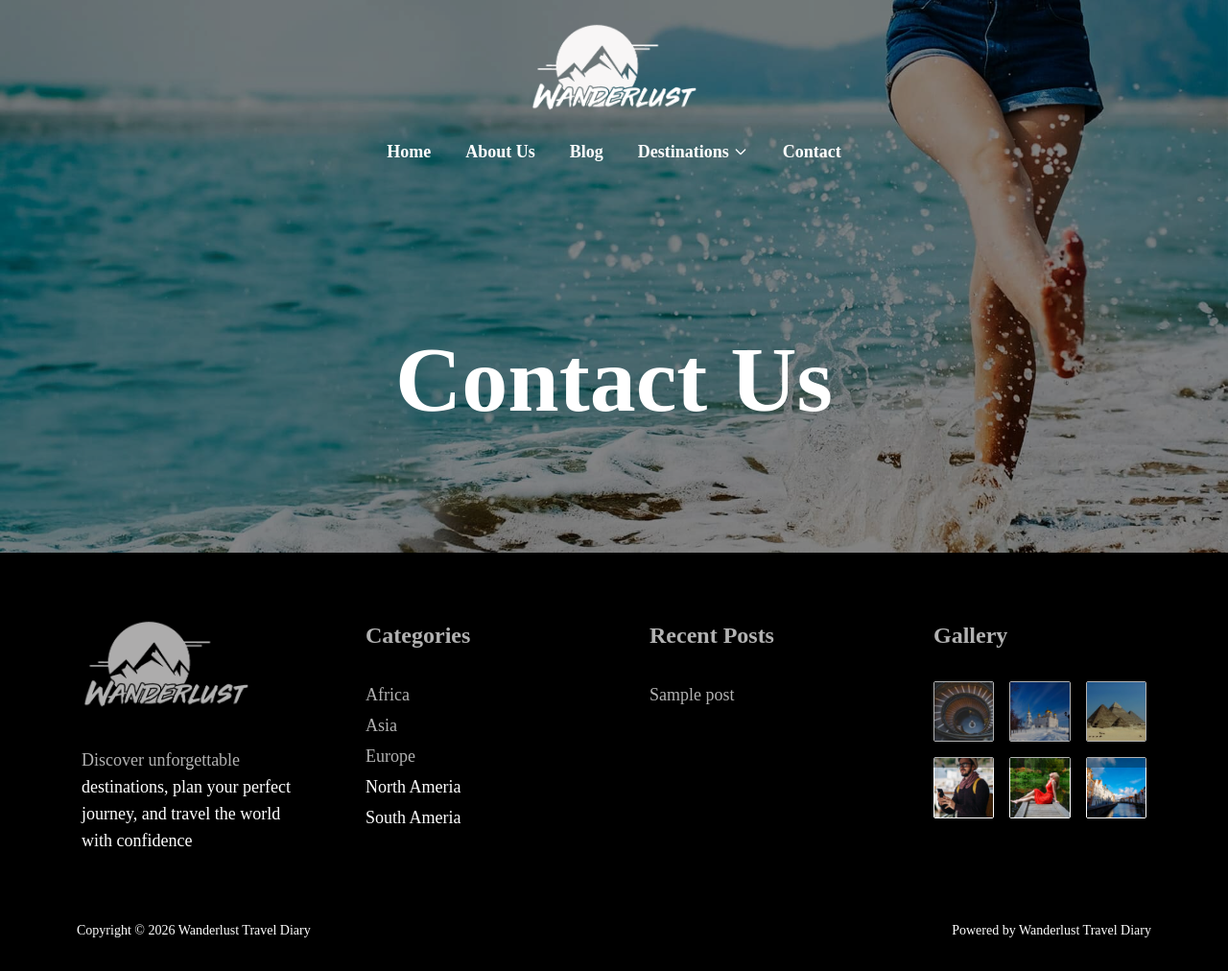
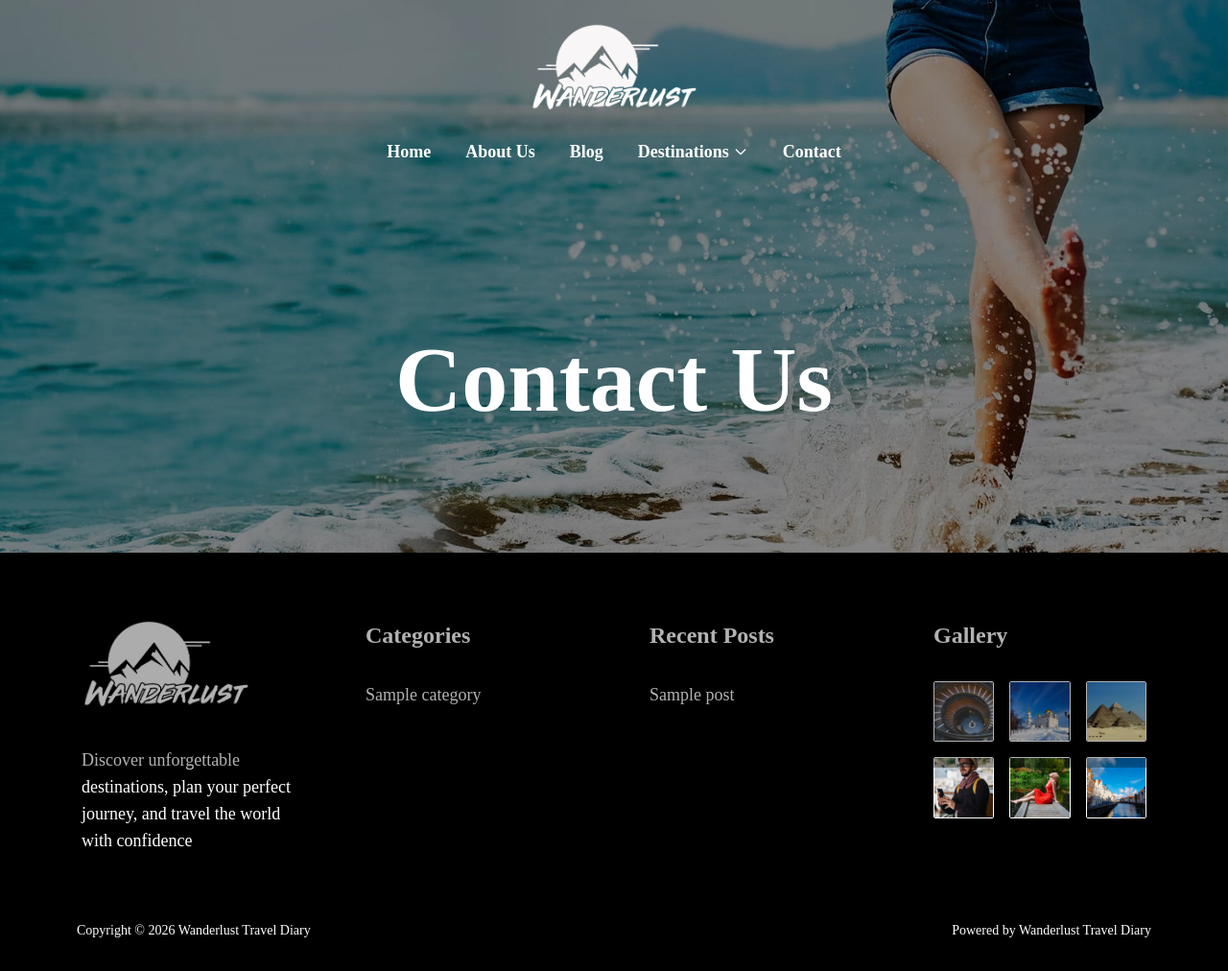
Before and after one commit to ariyarastpour/project1, a Django app: page /contact/ in a window 1280 px wide. Shown: the whole page at 96% size. Run offline with Django 5.2, Linux system fonts and the light colour scheme; tables that the repository leaves empty hold one stand-in row (values such as "Sample post"); some libraries are stand-ins or nearby versions.

Commit message:
ending category
I Completely finished categories in my project

```diff
--- a/blog/templatetags/blog_tags.py
+++ b/blog/templatetags/blog_tags.py
@@ -22,3 +22,21 @@ def posts_categories():
     for name in categories:
         cat_dict[name]=posts.filter(category=name).count()
     return {'categories':cat_dict}
+
+@register.inclusion_tag('blog/blog-categories-footer.html')
+def posts_categories_footer():
+    posts = Post.objects.filter(status=1)
+    categories = Category.objects.all()
+    cat_dict = {}
+    for name in categories:
+        cat_dict[name]=posts.filter(category=name).count()
+    return {'categories':cat_dict}
+
+@register.inclusion_tag('blog/blog-categories-nav.html')
+def posts_categories_header():
+    posts = Post.objects.filter(status=1)
+    categories = Category.objects.all()
+    cat_dict = {}
+    for name in categories:
+        cat_dict[name]=posts.filter(category=name).count()
+    return {'categories':cat_dict}
--- /dev/null
+++ b/templates/blog/blog-categories-footer.html
@@ -0,0 +1,10 @@
+{% load static %}
+
+<div class="flex flex-col gap-5 w-full sm:w-1/2 lg:w-1/5">
+    <h2 class="text-white font-semibold md:text-2xl text-xl md:pb-3 pb-2">Categories</h2>
+    <div class="md:flex md:flex-col grid grid-cols-2 gap-x-6 gap-y-1">
+        {% for name in categories %}
+            <a href="{% url 'blog:category' cat_name=name %}" class="text-white md:text-lg text-md hover:text-black transition">{{name}}</a>
+        {% endfor %}
+    </div>
+</div>
--- /dev/null
+++ b/templates/blog/blog-categories-nav.html
@@ -0,0 +1,5 @@
+{% load static %}
+
+{% for name in categories %}
+    <li><a href="{% url 'blog:category' cat_name=name %}" class="block px-4 py-2 rounded-md">{{name}}</a></li>
+{% endfor %}
--- a/templates/website/base.html
+++ b/templates/website/base.html
@@ -15,17 +15,7 @@
             </p>
         </div>
 
-        <div class="flex flex-col gap-5 w-full sm:w-1/2 lg:w-1/5">
-            <h2 class="text-white font-semibold md:text-2xl text-xl md:pb-3 pb-2">Categories</h2>
-            {% comment %} I am faild to dynamic this {% endcomment %}
-            <div class="md:flex md:flex-col grid grid-cols-2 gap-x-6 gap-y-1">
-                <a href="" class="text-white md:text-lg text-md hover:text-black transition">Africa</a>
-                <a href="" class="text-white md:text-lg text-md hover:text-black transition">Asia</a>
-                <a href="" class="text-white md:text-lg text-md hover:text-black transition">Europe</a>
-                <a href="" class="text-white md:text-lg text-md hover:text-black transition">North Ameria</a>
-                <a href="" class="text-white md:text-lg text-md hover:text-black transition">South Ameria</a>
-            </div>
-        </div>
+        {% posts_categories_footer %}
 
         {% recent_posts_footer %}
 
--- a/templates/website/contact.html
+++ b/templates/website/contact.html
@@ -1,5 +1,6 @@
 {% extends "website/base.html" %}
 {% load static %}
+{% load blog_tags %}
 {% block content %}
 <!DOCTYPE html>
 <html lang="en">
@@ -13,14 +14,15 @@
 <body>
 
     <img src="{% static 'contact_page.jpg' %}"
-      class="object-cover w-full md:h-auto h-[680px] brightness-75" alt="image">
+      class="object-cover w-full md:h-auto md:h-[670px] h-[400px] brightness-75" alt="image">
     <div class="absolute inset-0 bg-black/30"></div>
 
     <header class="absolute top-0 left-0 gap-3 z-50 w-full md:px-6 px-3">
         <div class="flex flex-col gap-8 justify-center">
             <nav class="flex relative z-30 w-full">
 
-                    <!-- پنجره مودال برای منوی موبایل -->
+                <!-- پنجره مودال برای منوی موبایل -->
+                <!-- پنجره مودال برای منوی موبایل -->
                     <div id="mobile-modal"
                         class="fixed inset-0 z-40 bg-black bg-opacity-50 backdrop-blur-sm flex items-center justify-center invisible opacity-0 transition-all duration-300">
                         <div class="bg-white p-8 rounded-lg shadow-xl max-w-sm w-full">
@@ -46,12 +48,7 @@
                                     <!-- زیرمنوهای Destination در مودال -->
                                     <ul
                                         class="ml-4 mt-2 space-y-2 max-h-0 opacity-0 translate-y-2 transition-all duration-300">
-                                        <li><a href="#" class="block px-4 py-2  rounded-md">EUROPE</a>
-                                        </li>
-                                        <li><a href="#" class="block px-4 py-2  rounded-md">ASIA</a>
-                                        </li>
-                                        <li><a href="#" class="block px-4 py-2  rounded-md">AFRICA</a>
-                                        </li>
+                                        {% posts_categories_header %}
                                     </ul>
                                 </li>
 
@@ -99,9 +96,7 @@
                                 <!-- زیرمنوی Destination برای دسکتاپ - ابتدا مخفی -->
                                 <ul id="destination-desktop-submenu"
                                     class="absolute right-0 mt-2 overflow-hidden rounded-md bg-white text-black shadow-lg max-h-0 opacity-0 translate-y-2 transition-all duration-300 z-10">
-                                    <li><a href="#" class="block px-4 py-2 ">EUROPE</a></li>
-                                    <li><a href="#" class="block px-4 py-2 ">ASIA</a></li>
-                                    <li><a href="#" class="block px-4 py-2 ">AFRICA</a></li>
+                                    {% posts_categories_header %}
                                 </ul>
                             </li>
 
@@ -122,6 +117,9 @@
                             <ul class="flex flex-col gap-5 text-black font-semibold">
                                 <li><a href="{% url 'website:home' %}" class="block py-2 text-lg px-4 rounded-md">Home</a></li>
                                 <li><a href="{% url 'website:about' %}" class="block py-2 text-lg  px-4 rounded-md">About</a></li>
+                                <li><a href="{% url 'blog:index' %}" class="block py-2 text-lg  px-4 rounded-md">Blog</a></li>
+
+
 
                                 <li class="relative group">
                                     <button class="flex items-center gap-1 px-4 py-2 w-full text-left">
@@ -134,12 +132,7 @@
                                     <!-- زیرمنوهای Destination در مودال -->
                                     <ul
                                         class="ml-4 mt-2 space-y-2 max-h-0 opacity-0 translate-y-2 transition-all duration-300">
-                                        <li><a href="#" class="block px-4 py-2  rounded-md">EUROPE</a>
-                                        </li>
-                                        <li><a href="#" class="block px-4 py-2  rounded-md">ASIA</a>
-                                        </li>
-                                        <li><a href="#" class="block px-4 py-2  rounded-md">AFRICA</a>
-                                        </li>
+                                        {% posts_categories_header %}
                                     </ul>
                                 </li>
 
@@ -249,8 +242,8 @@
                 }
             </script>
         </div>
-        <div class="md:mt-44 mt-14 items-center">
-            <h1 class="text-white md:text-8xl text-4xl text-center md:font-bold font-semibold">Contact Us</h1>
+        <div class="md:mt-44 mt-32 items-center">
+            <h1 class="text-white md:text-8xl text-5xl text-center md:font-bold font-semibold">Contact Us</h1>
             <p></p>
         </div>
     </header>
```
Also changed, not shown: templates/blog/blog-home.html (+3 -13 lines), templates/blog/blog-single.html (+18 -15 lines), templates/website/about.html (+7 -17 lines), templates/website/index.html (+3 -25 lines).
